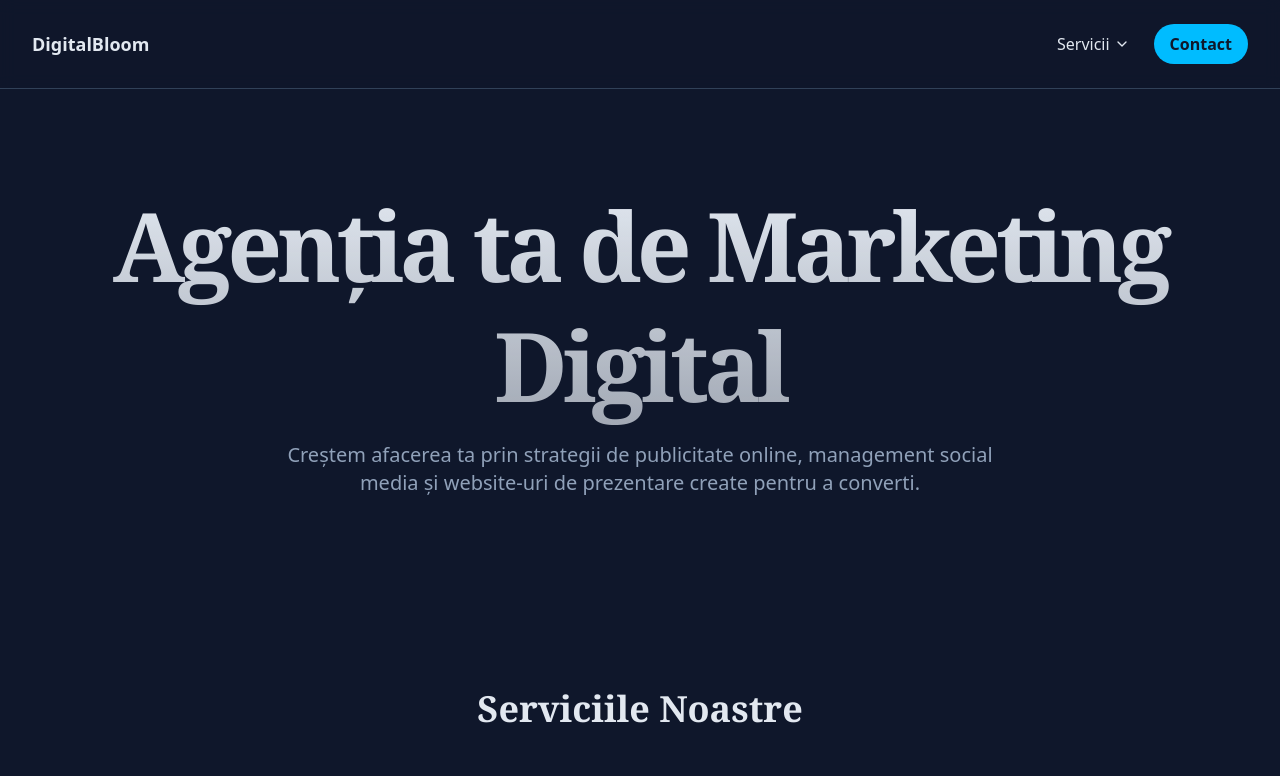
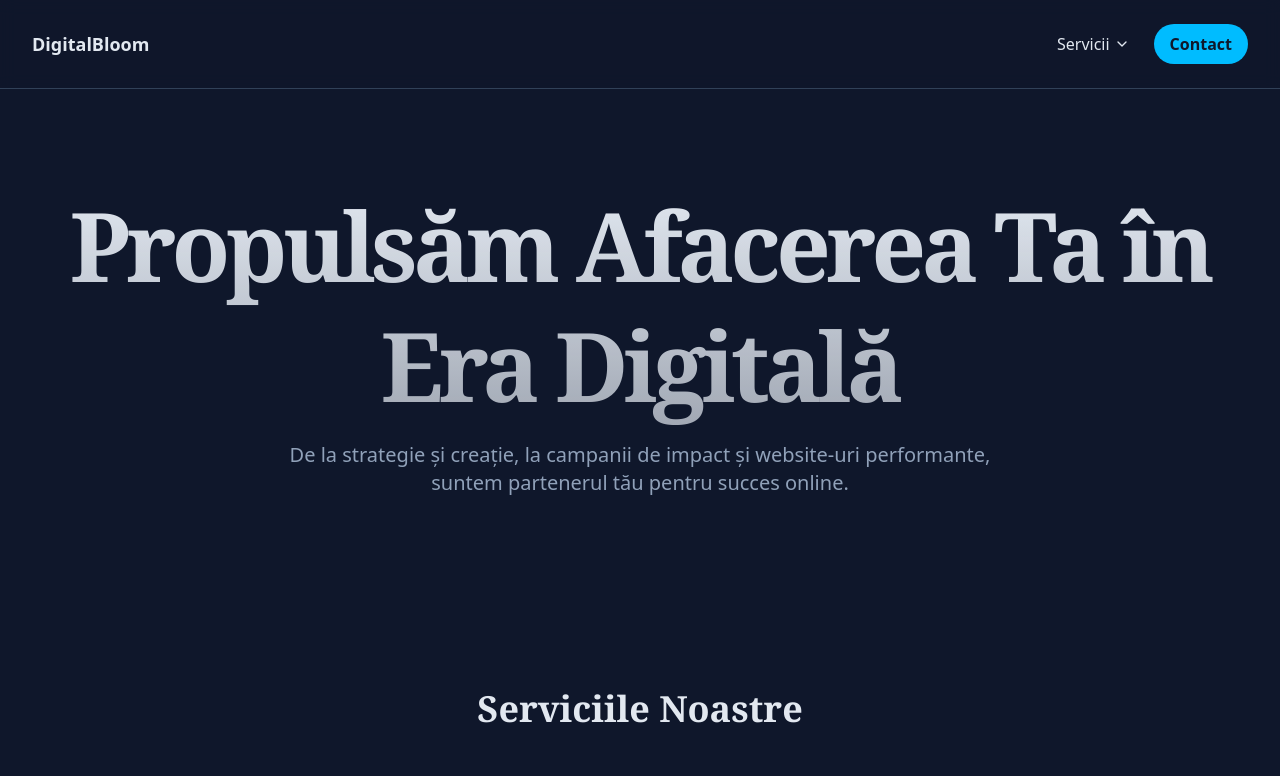
Before and after one commit to ciprianalexandru450-afk/PFA, a React (Vite) app: page / in a window 1280 px wide. Shown: the top 776 px of the page. Built offline with nearby package versions, Linux system fonts and the light colour scheme.

Commit message:
feat: Update hero section text
Refines the main heading and subheading of the hero section to be more engaging and accurately reflect the agency's services.

```diff
--- a/src/components/Hero.tsx
+++ b/src/components/Hero.tsx
@@ -7,10 +7,10 @@ export default function Hero() {
   return (
     <section className="px-4 py-16 md:px-8 md:py-24 text-center">
       <h1 className="text-5xl sm:text-6xl md:text-7xl lg:text-8xl font-bold tracking-tighter leading-tight font-serif bg-clip-text text-transparent bg-gradient-to-b from-slate-200 to-slate-200/70">
-        Agenția ta de Marketing Digital
+        Propulsăm Afacerea Ta în Era Digitală
       </h1>
       <p className="mt-4 text-lg md:text-xl text-slate-400 max-w-3xl mx-auto">
-        Creștem afacerea ta prin strategii de publicitate online, management social media și website-uri de prezentare create pentru a converti.
+        De la strategie și creație, la campanii de impact și website-uri performante, suntem partenerul tău pentru succes online.
       </p>
     </section>
   );
```
